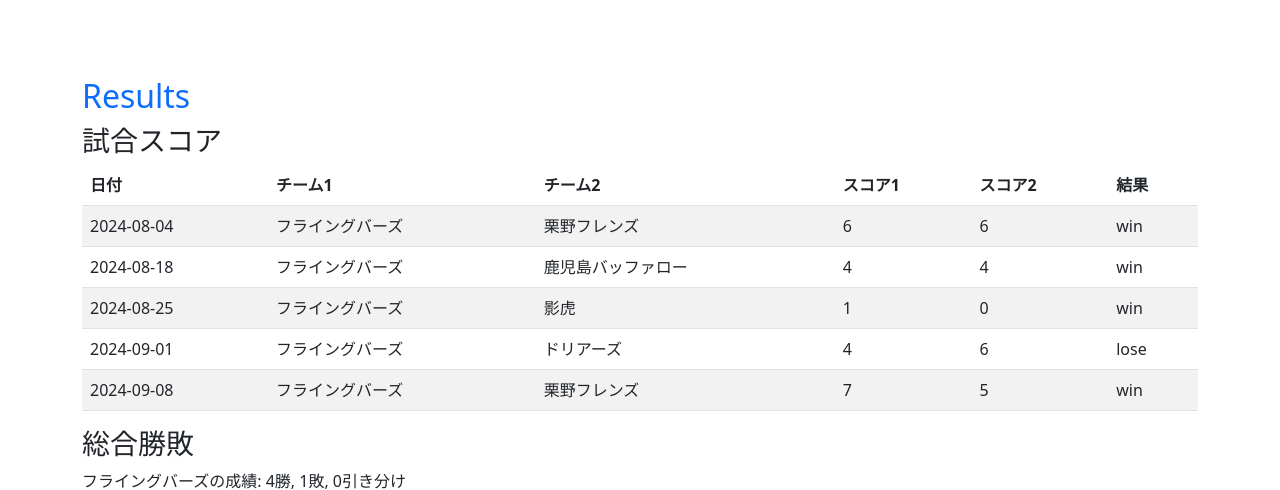
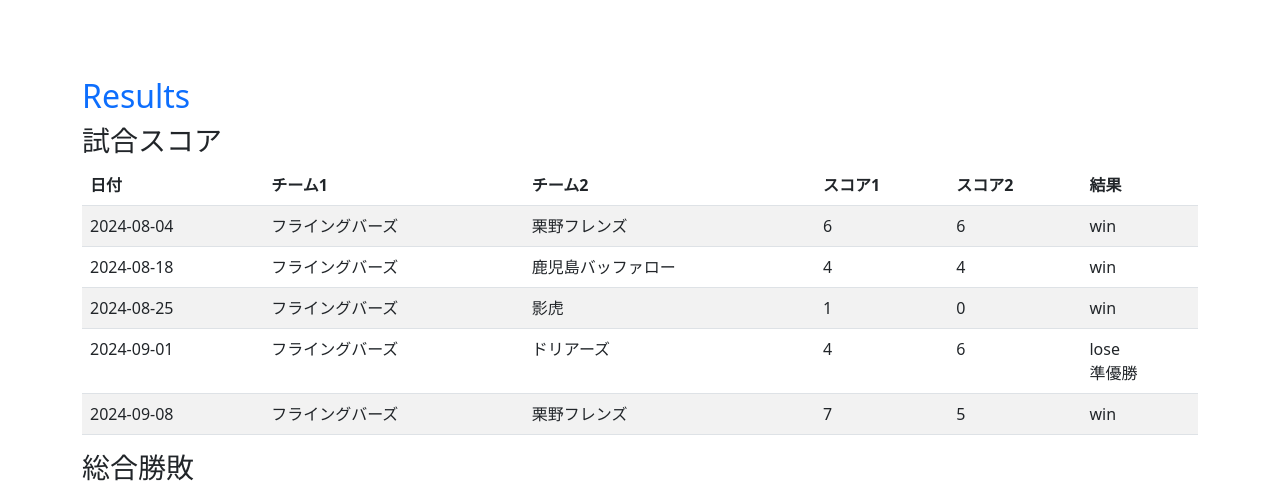
Before and after one commit to mmahuman/flying-bird-website, a plain HTML site: page index.html in a window 1280 px wide. Shown: the part 2032-2522 px from the top of the page. Drawn offline with nearby package versions, Linux system fonts and the light colour scheme.

Commit message:
Update index.html

```diff
--- a/index.html
+++ b/index.html
@@ -123,7 +123,7 @@
                 <td>ドリアーズ</td>
                 <td>4</td>
                 <td>6</td>
-                <td>lose</td>
+                <td>lose <br/>準優勝</td>
             </tr>
 
             <tr>
```
